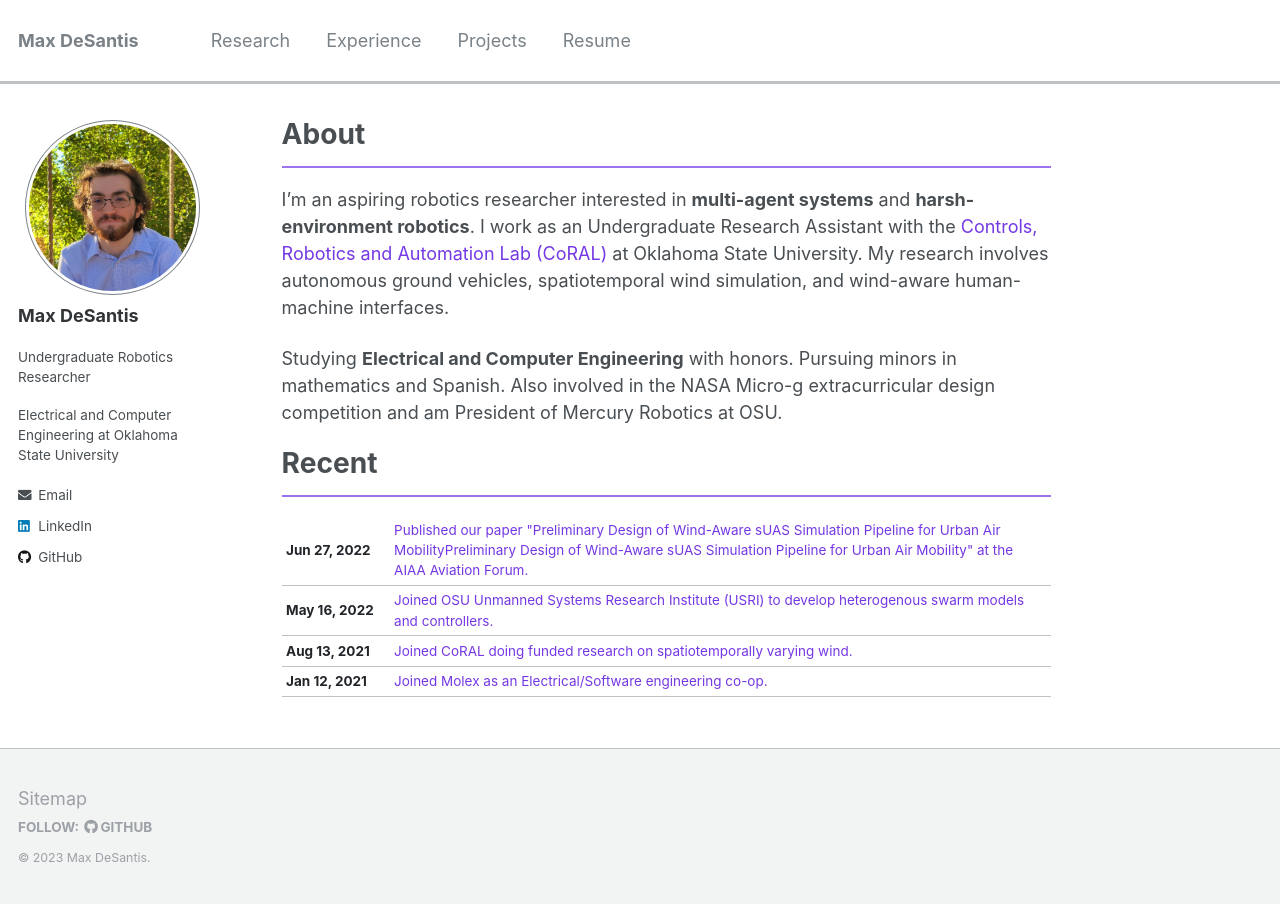
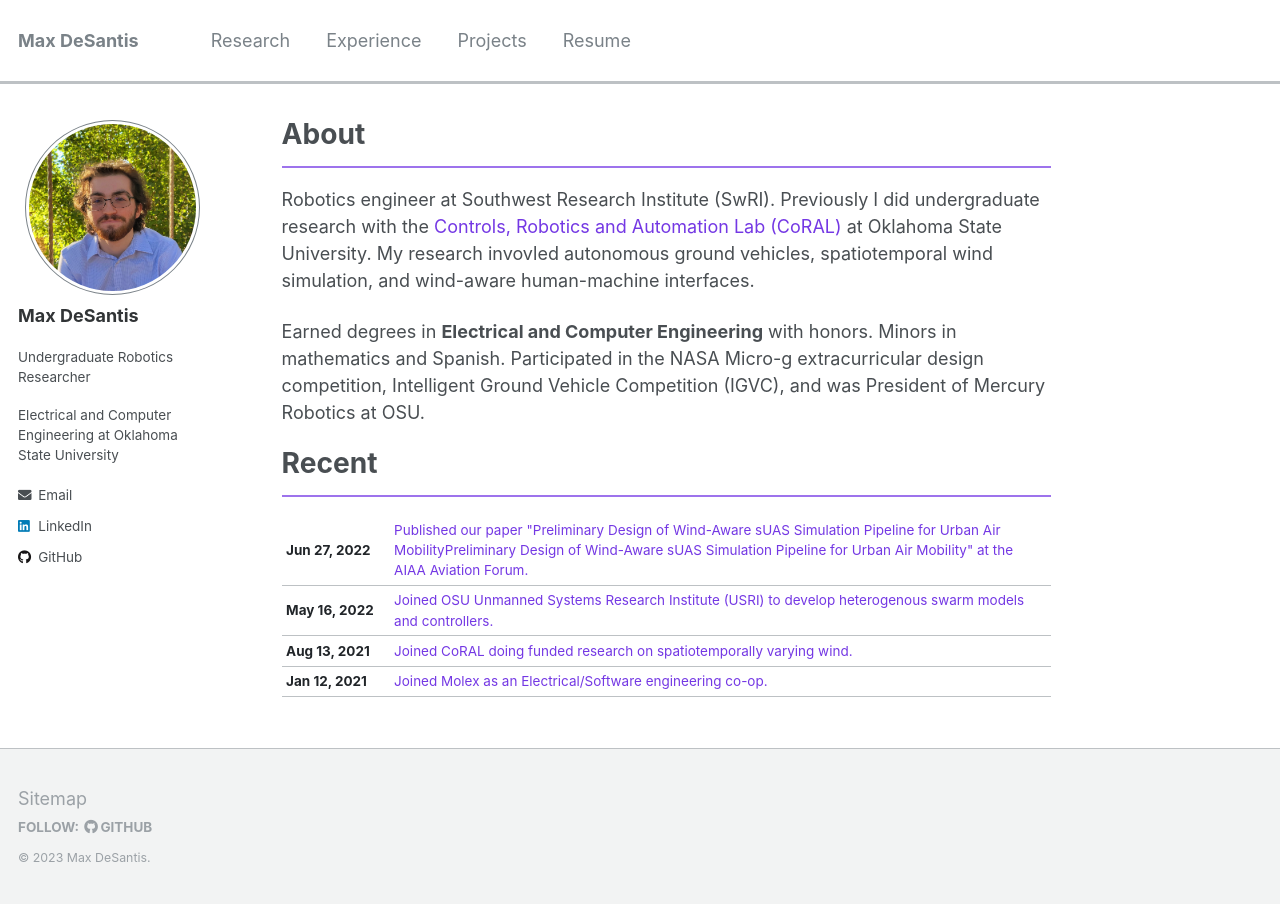
Before and after one commit to MaxDeSantis/MaxDeSantis.github.io, a Jekyll site: the page built from _pages/about.md, in a window 1280 px wide. Built offline with Jekyll 4.4.1, drawn with Linux system fonts in a browser that asks for light colours.

Commit message:
Update about.md

```diff
--- a/_pages/about.md
+++ b/_pages/about.md
@@ -8,8 +8,8 @@ redirect_from:
   - /about.html
 ---
 
-I'm an aspiring robotics researcher interested in **multi-agent systems** and **harsh-environment robotics**. I work as an Undergraduate Research Assistant with the [Controls, Robotics and Automation Lab (CoRAL)](https://sites.google.com/view/osu-coral/home) at Oklahoma State University. My research involves autonomous ground vehicles, spatiotemporal wind simulation, and wind-aware human-machine interfaces.
+Robotics engineer at Southwest Research Institute (SwRI). Previously I did undergraduate research with the [Controls, Robotics and Automation Lab (CoRAL)](https://sites.google.com/view/osu-coral/home) at Oklahoma State University. My research invovled autonomous ground vehicles, spatiotemporal wind simulation, and wind-aware human-machine interfaces.
 
-Studying **Electrical and Computer Engineering** with honors. Pursuing minors in mathematics and Spanish. Also involved in the NASA Micro-g extracurricular design competition and am President of Mercury Robotics at OSU.
+Earned degrees in **Electrical and Computer Engineering** with honors. Minors in mathematics and Spanish. Participated in the NASA Micro-g extracurricular design competition, Intelligent Ground Vehicle Competition (IGVC), and was President of Mercury Robotics at OSU.
 
 {% include news.html %}
```
